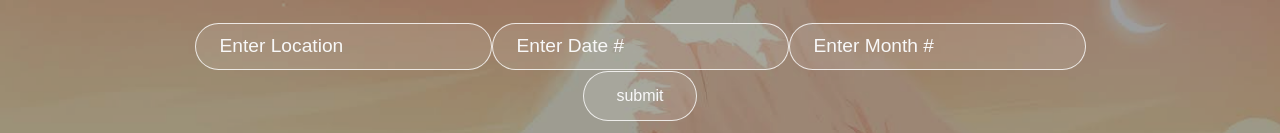
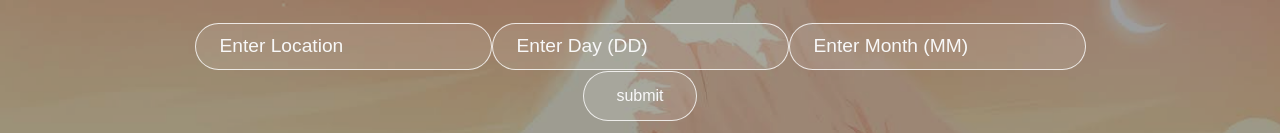
Before and after one commit to mohassan914/should-i-book, a React (Create React App) app: page / in a window 1280 px wide. Shown: the top 133 px of the page. Built offline with nearby package versions, Linux system fonts and the light colour scheme.

Commit message:
final changes to make the website pull prices dynamically

```diff
--- a/src/App.js
+++ b/src/App.js
@@ -36,7 +36,7 @@ function App() {
         console.log('hello everbody');
         const dog = await result.json();
         console.log(dog.data[0].iataCode);
-        const priceAPI = (await fetch(`/prices/${dog.data[0].iataCode}/`)) // was text
+        const priceAPI = (await fetch(`/prices/${dog.data[0].iataCode}/${month}/${date}}`)) // was text
         const priceJson = await priceAPI.json();
 
         //setData(response.data)
@@ -90,12 +90,12 @@ function App() {
           <input
           value = {date}
           onChange = {event => setDate(event.target.value)}
-          placeholder='Enter Date #'
+          placeholder='Enter Day (DD)'
           type = "text"/>
           <input
           value = {month}
           onChange = {event => setMonth(event.target.value)}
-          placeholder='Enter Month #'
+          placeholder='Enter Month (MM)'
           type = "text"/>
           <button class="submit" onClick={submit}>submit</button>
 
```
